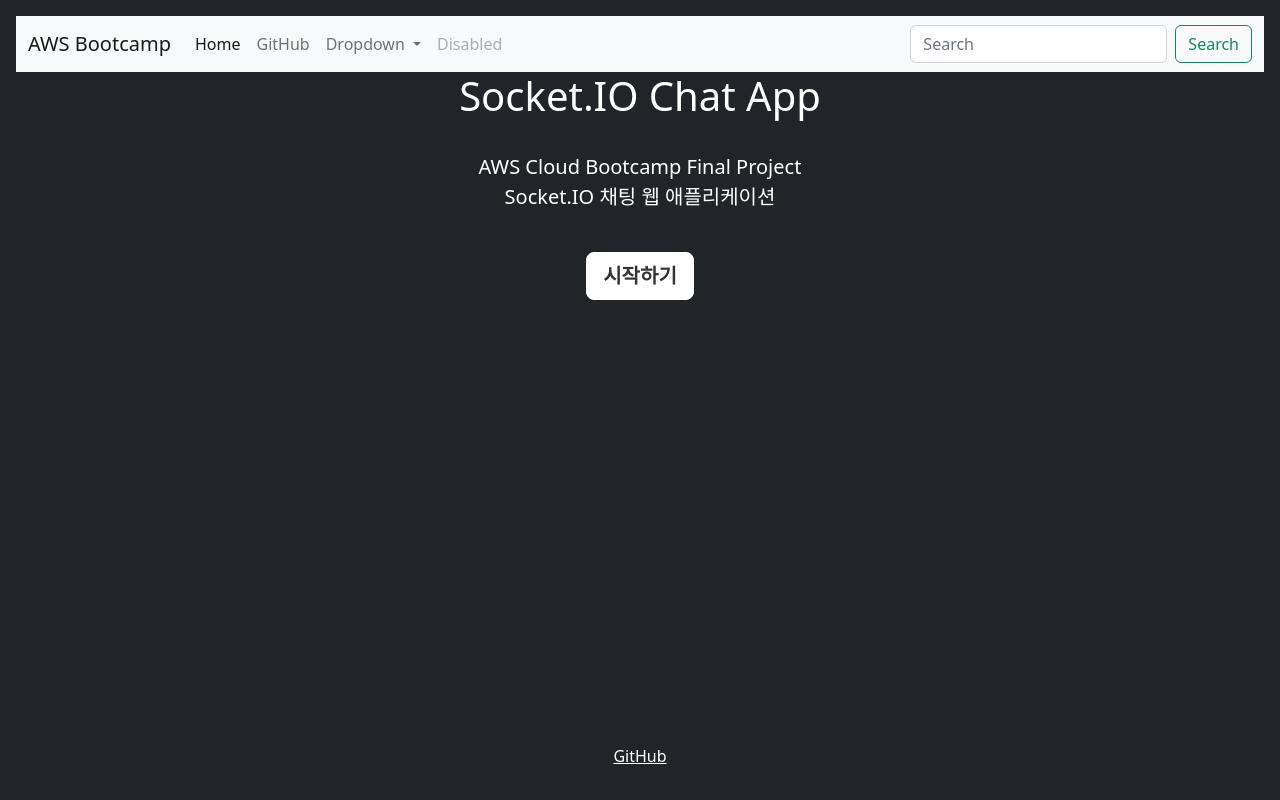
After one commit to yeseong31/aws-cloud-bootcamp, a Django app: template templates/index.html in a window 1280 px wide. The commit adds this page. Run offline with Django 4.2, Linux system fonts and the light colour scheme; the template is opened without the code that fills it, so the values that code supplies are empty; some libraries are stand-ins or nearby versions.

Commit message:
feat: 홈 페이지 UI 개편

```diff
--- a/templates/base.html
+++ b/templates/base.html
@@ -1,10 +1,13 @@
 {% load static %}
 <!doctype html>
-<html lang="ko">
+<html lang="ko" class="h-100">
 <head>
-  <!-- Required meta tags -->
   <meta charset="utf-8">
   <meta name="viewport" content="width=device-width, initial-scale=1">
+  <meta name="description" content="">
+  <meta name="author" content="Mark Otto, Jacob Thornton, and Bootstrap contributors">
+  <meta name="generator" content="Hugo 0.108.0">
+  <title>SocketIO Chat</title>
   <!-- Bootstrap CSS -->
   <link href="https://cdn.jsdelivr.net/npm/bootstrap@5.2.3/dist/css/bootstrap.min.css" rel="stylesheet"
         integrity="sha384-rbsA2VBKQhggwzxH7pPCaAqO46MgnOM80zW1RWuH61DGLwZJEdK2Kadq2F9CUG65" crossorigin="anonymous">
@@ -13,11 +16,41 @@
       href="https://fonts.googleapis.com/css?family=Material+Icons|Material+Icons+Outlined|Material+Icons+Two+Tone|Material+Icons+Round|Material+Icons+Sharp"
       rel="stylesheet">
   <link rel="shortcut icon" href="#">
-  <title>SocketIO Chat</title>
+  <style>
+      /* Custom default button */
+      .btn-light,
+      .btn-light:hover,
+      .btn-light:focus {
+          color: #333;
+          text-shadow: none; /* Prevent inheritance from `body` */
+      }
+
+      /* header */
+      .nav-masthead .nav-link {
+          color: rgba(255, 255, 255, .5);
+          border-bottom: .25rem solid transparent;
+      }
+
+      .nav-masthead .nav-link:hover,
+      .nav-masthead .nav-link:focus {
+          border-bottom-color: rgba(255, 255, 255, .25);
+      }
+
+      .nav-masthead .nav-link + .nav-link {
+          margin-left: 1rem;
+      }
+
+      .nav-masthead .active {
+          color: #fff;
+          border-bottom-color: #fff;
+      }
+
+      .modal {
+          color: black;
+      }
+  </style>
 </head>
-<body>
-<!-- Nav Bar -->
-{% include 'nav.html' %}
+<body class="d-flex h-100 text-center text-bg-dark">
 <!-- Body -->
 {% block content %}
 {% endblock %}
--- /dev/null
+++ b/templates/index.html
@@ -0,0 +1,34 @@
+{% extends 'base.html' %}
+{% load static %}
+{% block content %}
+
+<div class="cover-container d-flex w-100 h-100 p-3 mx-auto flex-column">
+  {% include 'nav.html' %}
+
+  <main class="px-3">
+    <h1>Socket.IO Chat App</h1>
+    <br>
+    <p class="lead">
+      AWS Cloud Bootcamp Final Project<br>
+      Socket.IO 채팅 웹 애플리케이션
+    </p>
+    <br>
+    <p class="lead">
+      <button class="btn btn-lg btn-light fw-bold border-white bg-white"
+         data-bs-target="#setNicknameModalToggle" data-bs-toggle="modal">시작하기</button>
+    </p>
+
+    {% include 'modals/change_nickname_modal.html' %}
+    {% include 'modals/create_room_modal.html' %}
+    {% include 'modals/choice_room_modal.html' %}
+    {% include 'modals/set_nickname_modal.html' %}
+  </main>
+
+  <footer class="mt-auto text-white-50">
+    <p>
+      <a href="https://github.com/yeseong31" class="text-white">GitHub</a>
+    </p>
+  </footer>
+</div>
+
+{% endblock %}
```
